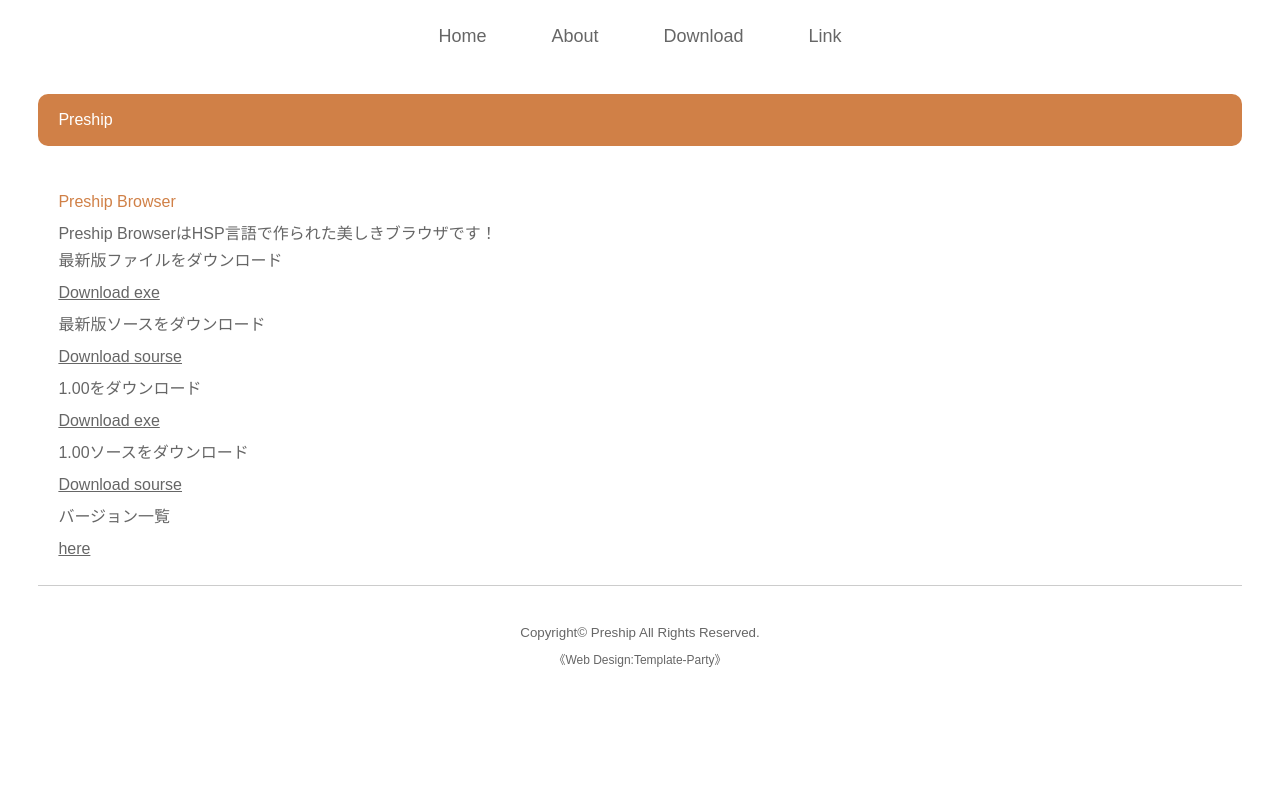
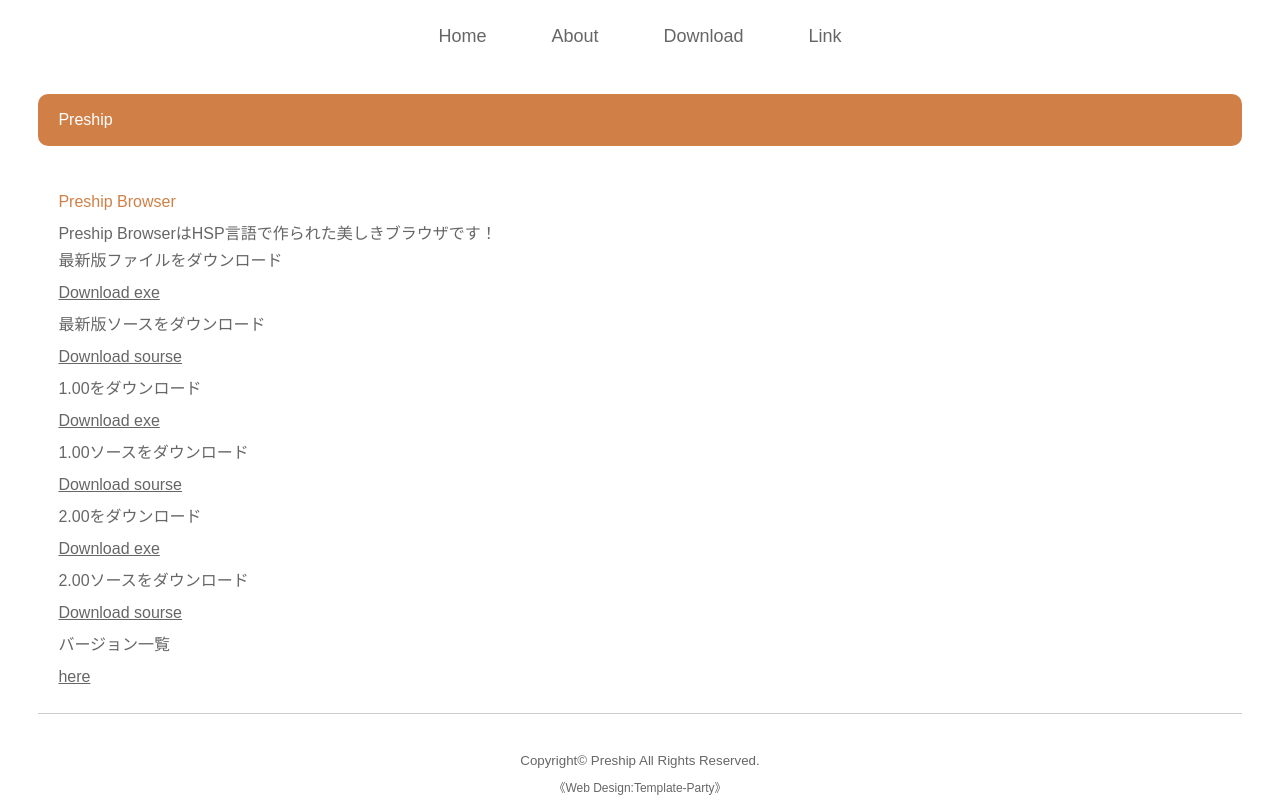
Before and after one commit to preship/preship.github.io, a plain HTML site: page dl.html in a window 1280 px wide. Shown: the part 103-913 px from the top of the page. Before the commit the page ends 800 px from the top, so only its background shows below. Drawn offline with Linux system fonts and the light colour scheme.

Commit message:
Update dl.html

```diff
--- a/dl.html
+++ b/dl.html
@@ -41,13 +41,17 @@
 <h4>Preship Browser</h4>
 <p>Preship BrowserはHSP言語で作られた美しきブラウザです！</p>
 <p>最新版ファイルをダウンロード</p>
-<a href="https://github.com/preship/PreshipBrowser/raw/main/2.00/Preship%202.00.exe">Download exe</a>
+<a href="https://github.com/preship/PreshipBrowser/raw/main/2.10/Preship%20v2.10.exe">Download exe</a>
 <p>最新版ソースをダウンロード</p>
-<a href="https://github.com/preship/PreshipBrowser/tree/main/2.00">Download sourse</a>
+<a href="https://github.com/preship/PreshipBrowser/tree/main/2.10">Download sourse</a>
 <p>1.00をダウンロード</p>
 <a href="https://github.com/preship/PreshipBrowser/raw/main/1.00/Preship%201.00.exe">Download exe</a>
 <p>1.00ソースをダウンロード</p>
 <a href="https://github.com/preship/PreshipBrowser/tree/main/1.00">Download sourse</a>
+<p>2.00をダウンロード</p>
+<a href="https://github.com/preship/PreshipBrowser/raw/main/2.00/Preship%202.00.exe">Download exe</a>
+<p>2.00ソースをダウンロード</p>
+<a href="https://github.com/preship/PreshipBrowser/tree/main/2.00">Download sourse</a>
 <p>バージョン一覧</p>
 <a href="https://github.com/preship/PreshipBrowser">here</a>
 </div>
```
